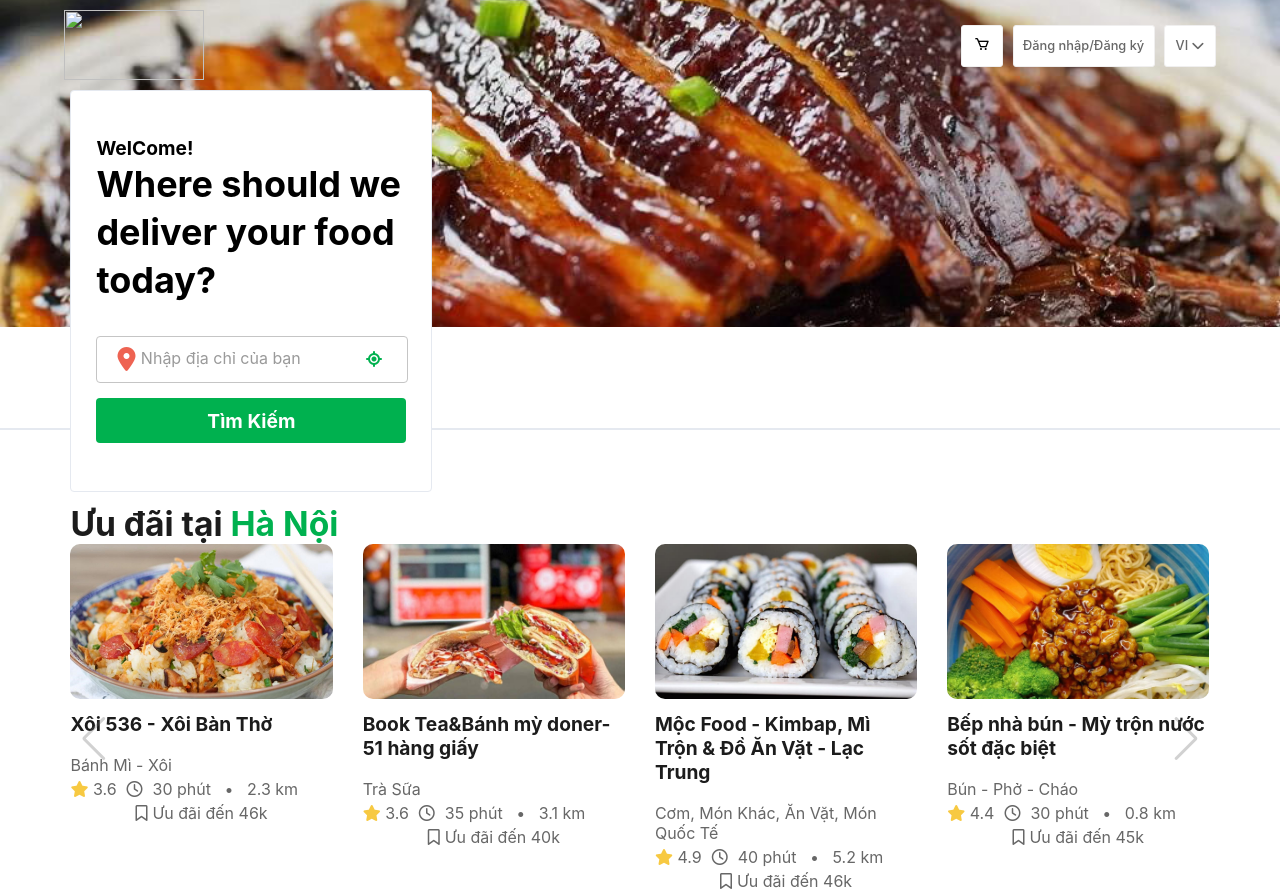
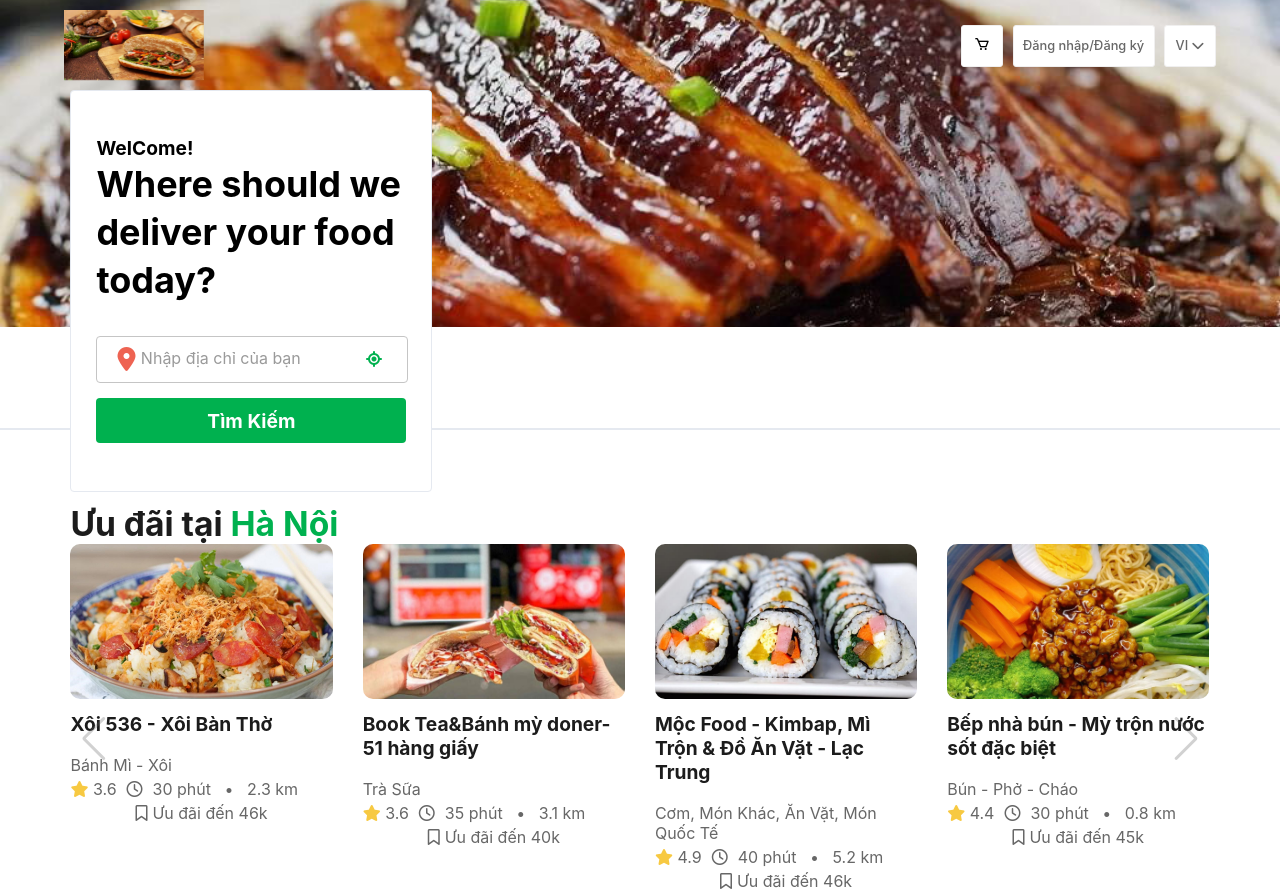
Before and after one commit to Nguyenphuc0312/Phucooking, a plain HTML site: page index.html in a window 1280 px wide. Shown: the top 894 px of the page. Drawn offline with nearby package versions, Linux system fonts and the light colour scheme.

Commit message:
Update index.html

```diff
--- a/index.html
+++ b/index.html
@@ -15,7 +15,7 @@
             <nav class="navbar">
                 <div class="navbar_logo">
                     <a class="navbar_logo_link" href="/index.html">
-                        <img class="navbar_logo_img1" src="Phucooking/images/images9.ipg">
+                        <img class="navbar_logo_img1" src="/Phucooking/images/images2.jpg">
                         <img class="navbar_logo_img2" src="/Phucooking/images/logonene.png">
                     </a>
                 </div>
```
